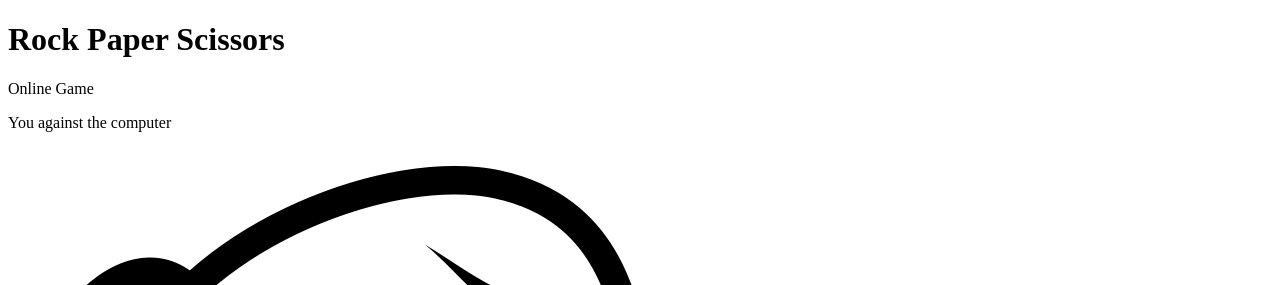
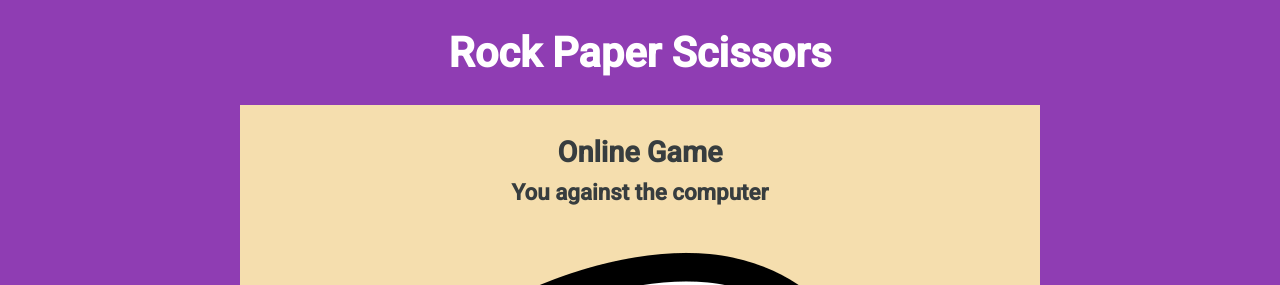
Before and after one commit to loellarp/rock-paper-scissors, a plain HTML site: page index.html in a window 1280 px wide. Shown: the top 285 px of the page. Drawn offline with Linux system fonts and the light colour scheme.

Commit message:
Add initial styling for body, header, game-area and results

```diff
--- a/assets/css/style.css
+++ b/assets/css/style.css
@@ -0,0 +1,42 @@
+body {
+    background-color: #8F3DB3;
+    font-family: "Roboto", sans-serif;
+    color: #373D3F;
+    text-align: center;
+}
+
+.heading {
+    text-align: center;
+    font-size: 2.6rem;
+    color: white;
+}
+
+/* Game area styling */
+
+.game-area {
+    background-color: #F5DEAE;
+    box-sizing: border-box;
+    width: 80vw;
+    max-width: 800px;
+    height: 70vh;
+    max-height: 700px;
+    margin: 0 auto;
+}
+
+.results {
+    margin-left: auto;
+    margin-left: auto;
+    padding: 30px 0;
+    font-weight: bold;
+}
+
+#result-header {
+    font-size: 1.8rem;
+    padding-bottom: 10px;
+    margin: 0 auto;
+}
+
+#result-rule {
+    font-size: 1.4rem;
+    margin: 0 auto;
+}
--- a/index.html
+++ b/index.html
@@ -14,7 +14,7 @@
 <body>
     <h1 class="heading">Rock Paper Scissors</h1>
     <div class="game-area">
-        <div id="results">
+        <div class="results">
             <p id="result-header">Online Game</p>
             <p id="result-rule">You against the computer</p>
         </div>
```
